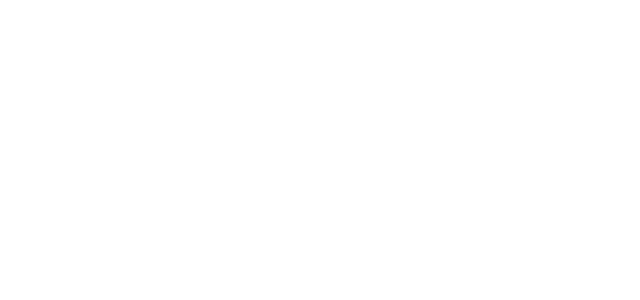
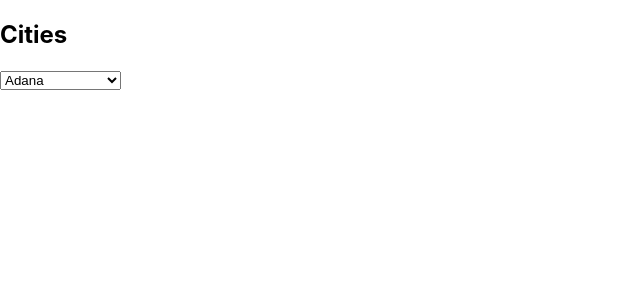
Before and after one commit to mertcancaglayan/React-Weather-App, a React (Create React App) app: page / in a window 1280 px wide. Shown: the top 300 px of the page, without its empty margins (0-640 px from the left). Built offline with nearby package versions, Linux system fonts and the light colour scheme.

Commit message:
context, selection added

```diff
--- a/package.json
+++ b/package.json
@@ -6,6 +6,7 @@
     "@testing-library/jest-dom": "^5.17.0",
     "@testing-library/react": "^13.4.0",
     "@testing-library/user-event": "^13.5.0",
+    "formik": "^2.4.6",
     "react": "^18.3.1",
     "react-dom": "^18.3.1",
     "react-scripts": "5.0.1",
--- a/public/index.html
+++ b/public/index.html
@@ -2,7 +2,6 @@
 <html lang="en">
 	<head>
 		<meta charset="utf-8" />
-		<link rel="icon" href="%PUBLIC_URL%/favicon.ico" />
 		<meta name="viewport" content="width=device-width, initial-scale=1" />
 		<meta name="theme-color" content="#000000" />
 		<meta name="description" content="Web site created using create-react-app" />
--- a/src/App.js
+++ b/src/App.js
@@ -1,11 +1,15 @@
-import './App.css';
+import "./App.css";
+import Cities from "./components/Cities";
+import { CityProvider } from "./context/CityContext";
 
 function App() {
-  return (
-    <div className="App">
-
-    </div>
-  );
+	return (
+		<div className="App">
+			<CityProvider>
+				<Cities></Cities>
+			</CityProvider>
+		</div>
+	);
 }
 
 export default App;
--- /dev/null
+++ b/src/components/Cities.js
@@ -0,0 +1,117 @@
+import React from "react";
+import { useFormik } from "formik";
+import { useCity } from "../context/CityContext";
+
+const Cities = () => {
+	const { setSelectedCity } = useCity();
+
+	const { values } = useFormik({
+		initialValues: {
+			selectedCity: "İstanbul",
+		},
+	});
+
+	const handleCityChange = (event) => {
+		const selectedCity = event.target.value;
+		setSelectedCity(selectedCity);
+	};
+
+	const cities = [
+		"Adana",
+		"Adıyaman",
+		"Afyonkarahisar",
+		"Ağrı",
+		"Amasya",
+		"Ankara",
+		"Antalya",
+		"Artvin",
+		"Aydın",
+		"Balıkesir",
+		"Bilecik",
+		"Bingöl",
+		"Bitlis",
+		"Bolu",
+		"Burdur",
+		"Bursa",
+		"Çanakkale",
+		"Çankırı",
+		"Çorum",
+		"Denizli",
+		"Diyarbakır",
+		"Edirne",
+		"Elazığ",
+		"Erzincan",
+		"Erzurum",
+		"Eskişehir",
+		"Gaziantep",
+		"Giresun",
+		"Gümüşhane",
+		"Hakkari",
+		"Hatay",
+		"Isparta",
+		"Mersin",
+		"İstanbul",
+		"İzmir",
+		"Kars",
+		"Kastamonu",
+		"Kayseri",
+		"Kırklareli",
+		"Kırşehir",
+		"Kocaeli",
+		"Konya",
+		"Kütahya",
+		"Malatya",
+		"Manisa",
+		"Kahramanmaraş",
+		"Mardin",
+		"Muğla",
+		"Muş",
+		"Nevşehir",
+		"Niğde",
+		"Ordu",
+		"Rize",
+		"Sakarya",
+		"Samsun",
+		"Siirt",
+		"Sinop",
+		"Sivas",
+		"Tekirdağ",
+		"Tokat",
+		"Trabzon",
+		"Tunceli",
+		"Şanlıurfa",
+		"Uşak",
+		"Van",
+		"Yozgat",
+		"Zonguldak",
+		"Aksaray",
+		"Bayburt",
+		"Karaman",
+		"Kırıkkale",
+		"Batman",
+		"Şırnak",
+		"Bartın",
+		"Ardahan",
+		"Iğdır",
+		"Yalova",
+		"Karabük",
+		"Kilis",
+		"Osmaniye",
+		"Düzce",
+	];
+
+	return (
+		<form>
+			<h2>Cities</h2>
+			<select name="selectedCity" onChange={handleCityChange}>
+				{cities.map((city, index) => (
+					<option key={index} value={city}>
+						{city}
+					</option>
+				))}
+			</select>
+		</form>
+	);
+};
+
+export default Cities;
--- /dev/null
+++ b/src/context/CityContext.js
@@ -0,0 +1,16 @@
+import React, { createContext, useState, useContext } from "react";
+
+const CityContext = createContext();
+
+export const CityProvider = ({ children }) => {
+	const [selectCity, setSelectedCity] = useState("");
+
+	const values = {
+		selectCity,
+		setSelectedCity,
+	};
+
+	return <CityContext.Provider value={values}>{children}</CityContext.Provider>;
+};
+
+export const useCity = () => useContext(CityContext);
```
Also changed, not shown: 1 other file (tests, documents, lock files or other folders).
